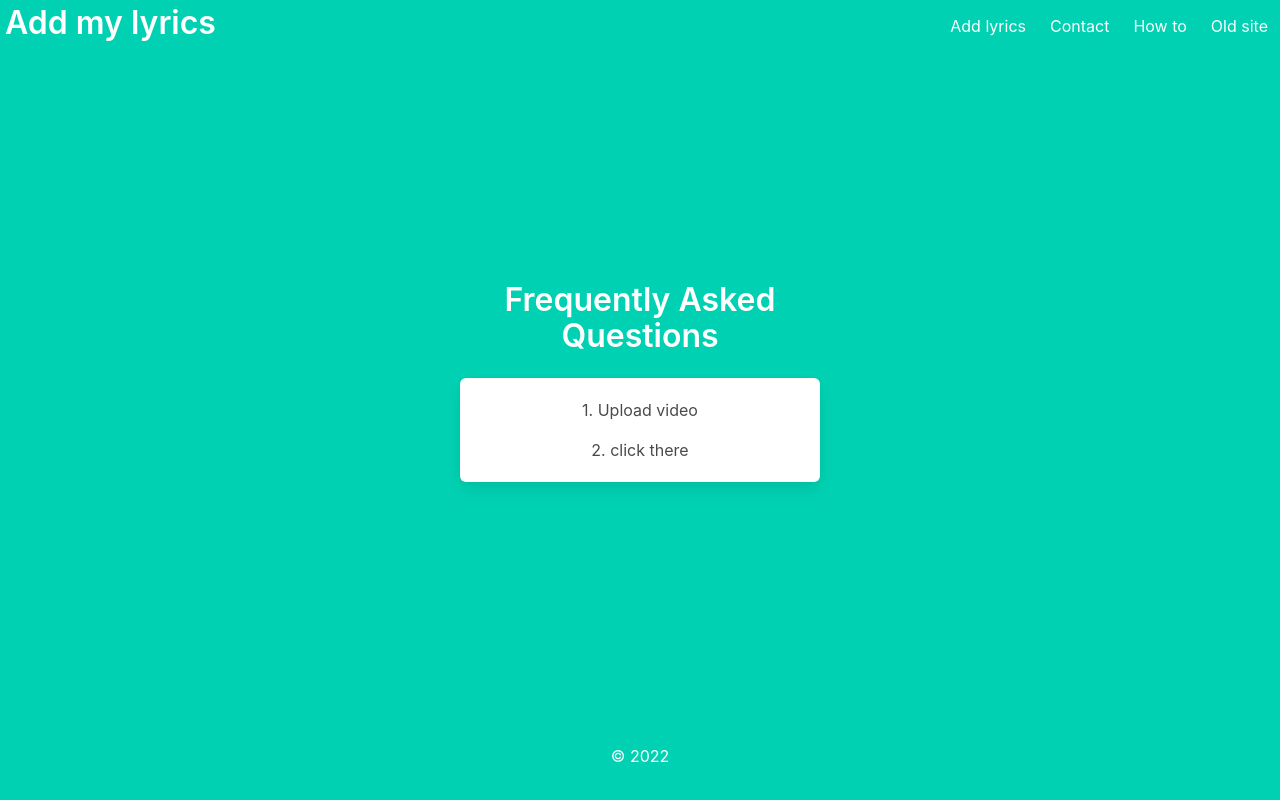
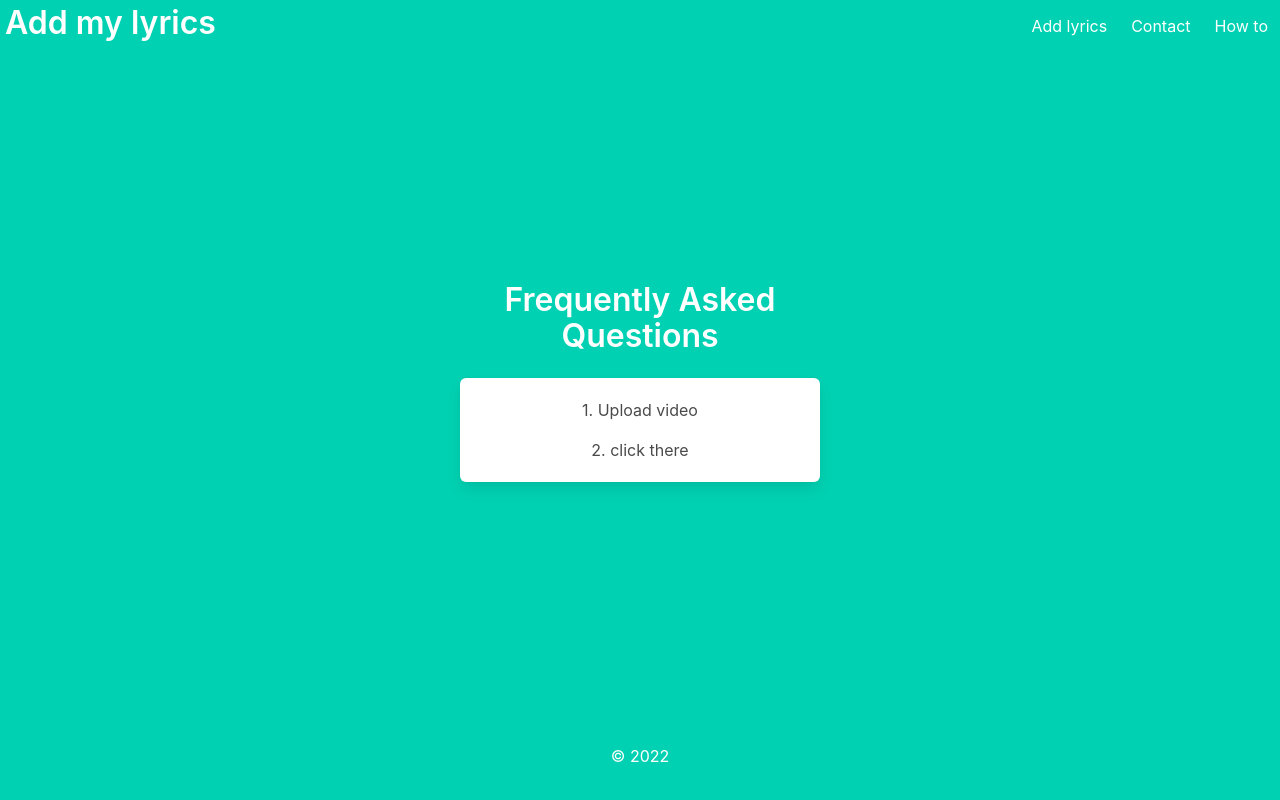
Before and after one commit to DoduRH/RenderWebsite, a Python web app: template Website/templates/faq.html in a window 1280 px wide. Run offline with Jinja, Linux system fonts and the light colour scheme; the template is opened without the code that fills it, so the values that code supplies are empty.

Commit message:
Removed link to older version of the site

```diff
--- a/Website/templates/base.html
+++ b/Website/templates/base.html
@@ -48,7 +48,6 @@
             <a href="/" class="navbar-item">Add lyrics</a>
             <a href="/contact" class="navbar-item">Contact</a>
             <a href="/how-to" class="navbar-item">How to</a>
-            <a href="https://20210216t004220-dot-addlyrics.ew.r.appspot.com/{{request.full_path[1:]}}" class="navbar-item">Old site</a>
           </div>
         </div>
       </nav>
```
